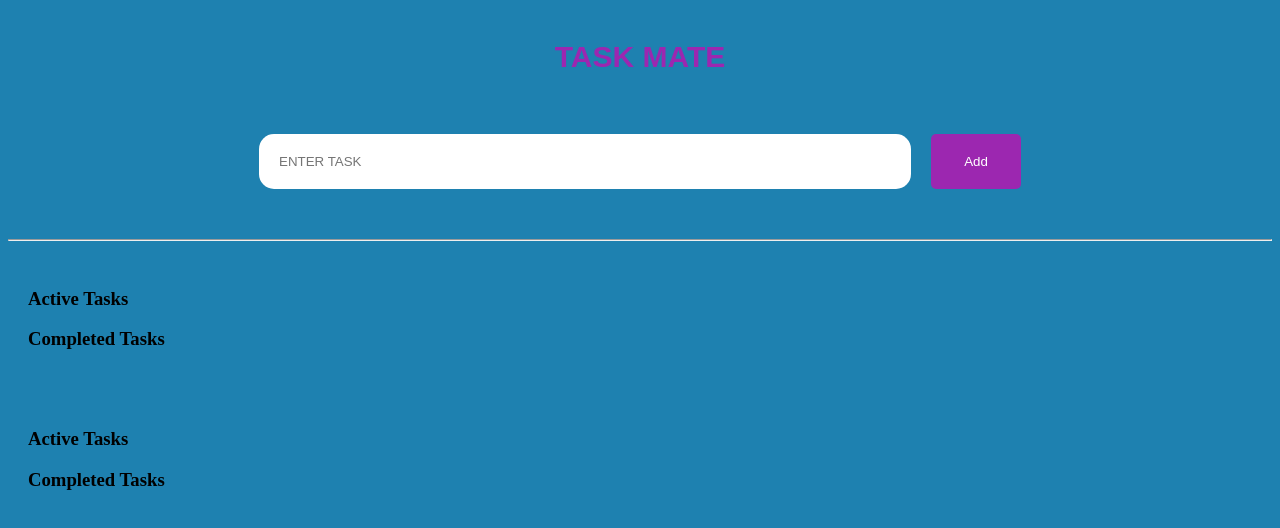
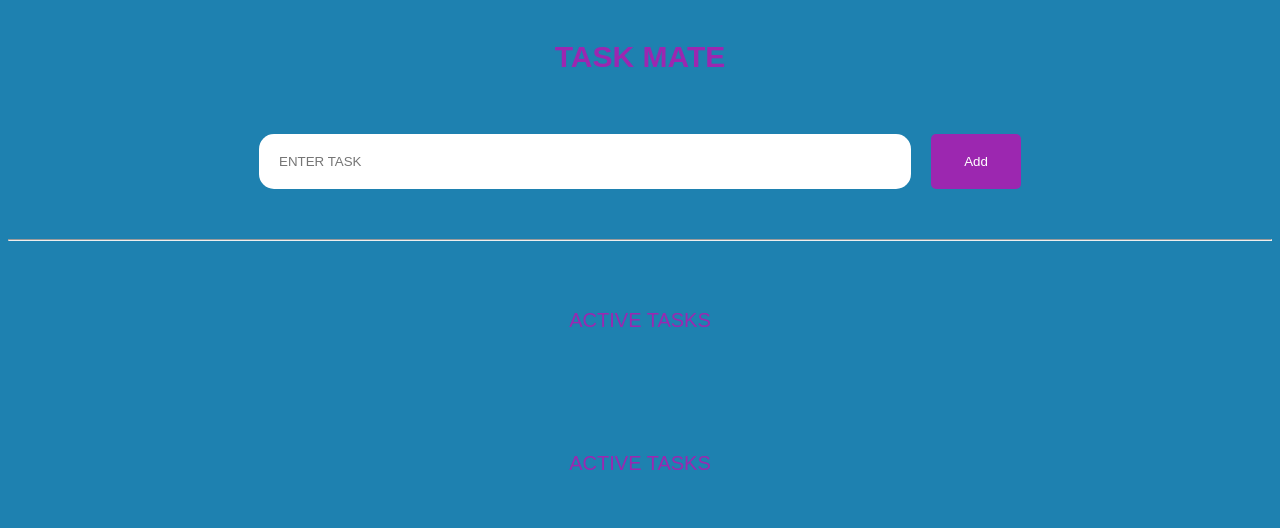
Before and after one commit to Ahtaxam/TaskMate, a React (Vite) app: page / in a window 1280 px wide. Shown: the top 528 px of the page. Built offline with nearby package versions, Linux system fonts and the light colour scheme.

Commit message:
refactor: made changes

```diff
--- a/src/component/Tasks.jsx
+++ b/src/component/Tasks.jsx
@@ -1,18 +1,17 @@
-import React, {useState} from 'react'
+import React, { useMemo }  from 'react'
 
-function Tasks() {
-    const [activeTasks, setActiveTasks] = useState([]);
+
+
+function Tasks({tasklist , id}) {
+
   return (
     <div id='tasks'>
-        <div id='activeTasks'>
-            <h3>Active Tasks</h3>
-        </div>
+      <span id='tasks__heading'>Active Tasks</span>
+      <div id='activeTasks'>
 
-        <div id='completedTasks'>
-            <h3>Completed Tasks</h3>
-        </div>
+      </div>
     </div>
   )
 }
 
-export default Tasks
+export default (Tasks)
```
